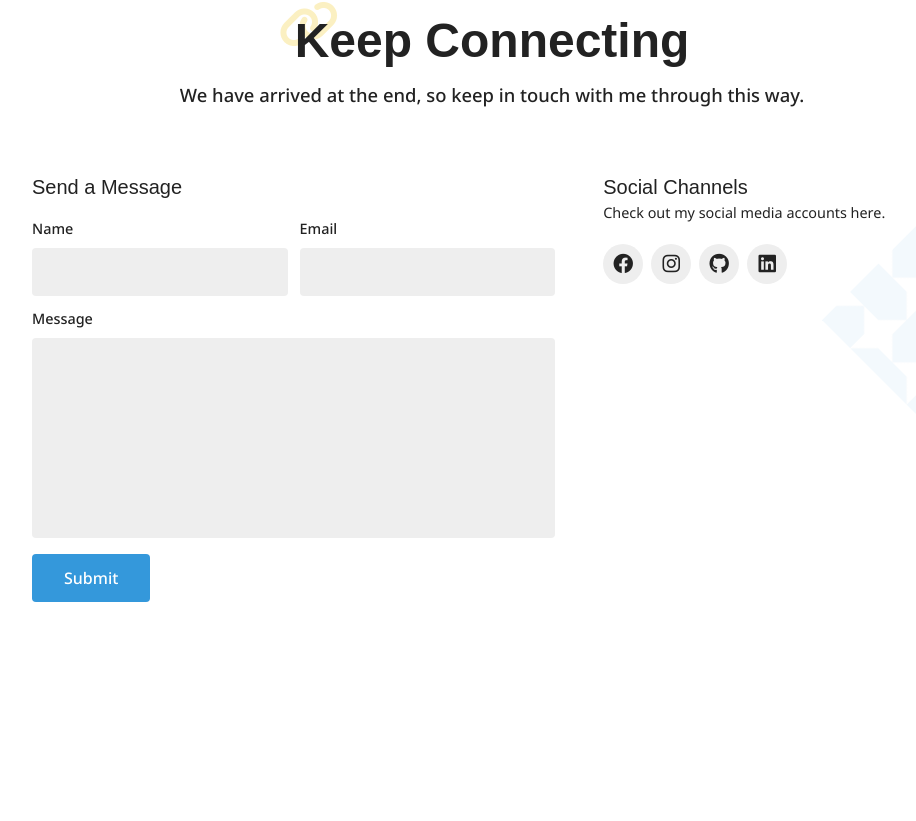
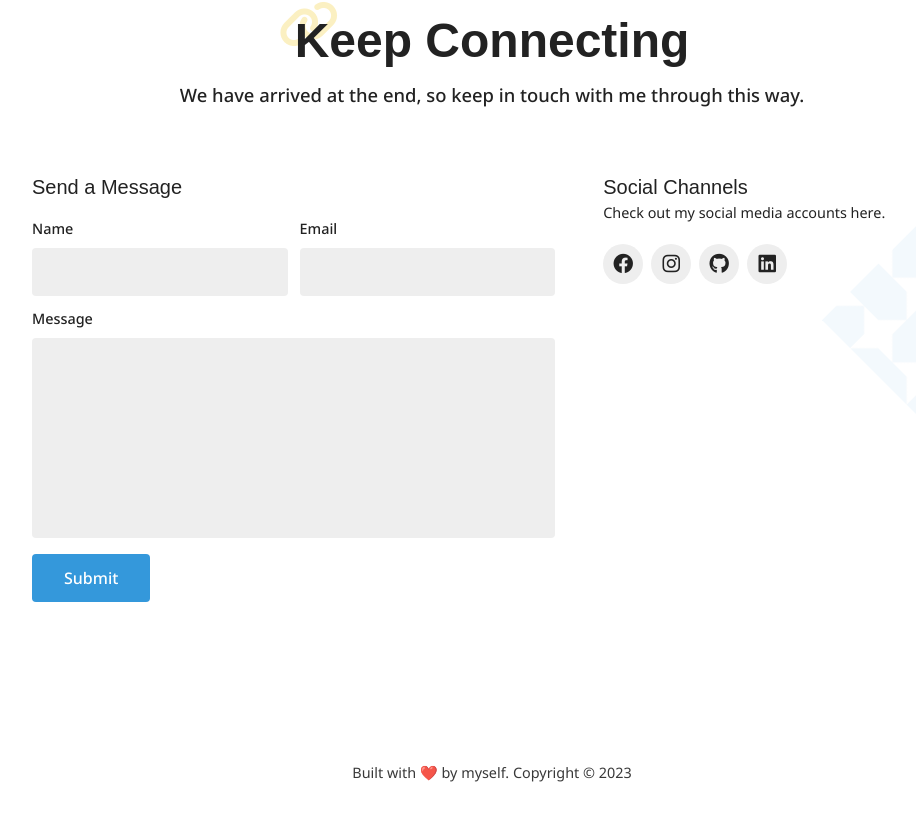
Before and after one commit to AlfayedDennita/fayden-journey, a Vue app: page / in a window 1280 px wide. Shown: the part 3466-4287 px from the top of the page, without its empty margins (148-1064 px from the left). Before the commit the page ends 4148 px from the top, so only its background shows below. Built offline with nearby package versions, Linux system fonts and the light colour scheme; a web font is replaced by a local one.

Commit message:
Create footer

```diff
--- a/src/App.vue
+++ b/src/App.vue
@@ -1,11 +1,13 @@
 <script setup>
 import MainHeader from './components/MainHeader.vue';
 import MainContent from './components/MainContent.vue';
+import MainFooter from './components/MainFooter.vue';
 </script>
 
 <template>
   <MainHeader />
   <MainContent />
+  <MainFooter />
 </template>
 
 <style scoped></style>
--- /dev/null
+++ b/src/components/MainFooter.vue
@@ -0,0 +1,30 @@
+<template>
+  <footer class="footer">
+    <div class="container footer__container">
+      <p class="footer__text">
+        Built with ❤️ by myself. Copyright &copy; {{ new Date().getFullYear() }}
+      </p>
+    </div>
+  </footer>
+</template>
+
+<style scoped>
+.footer__container {
+  padding-block: 3rem;
+  display: flex;
+  justify-content: center;
+  align-items: center;
+}
+
+@media (width >= 768px) {
+  .footer__container {
+    padding-top: 5rem;
+  }
+}
+
+.footer__text {
+  font-size: 0.9rem;
+  text-align: center;
+  color: rgba(var(--text-color-rgb), 0.9);
+}
+</style>
```
